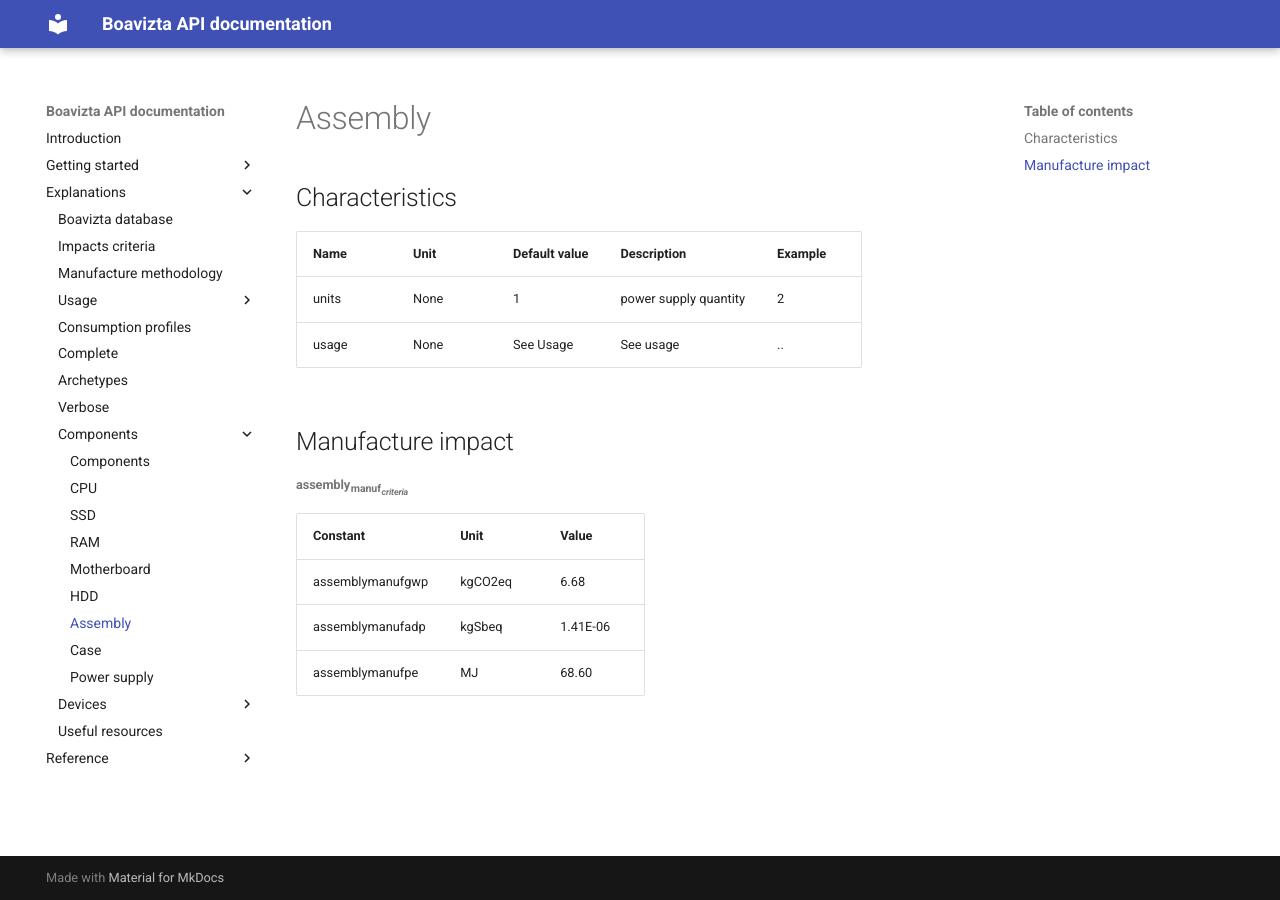
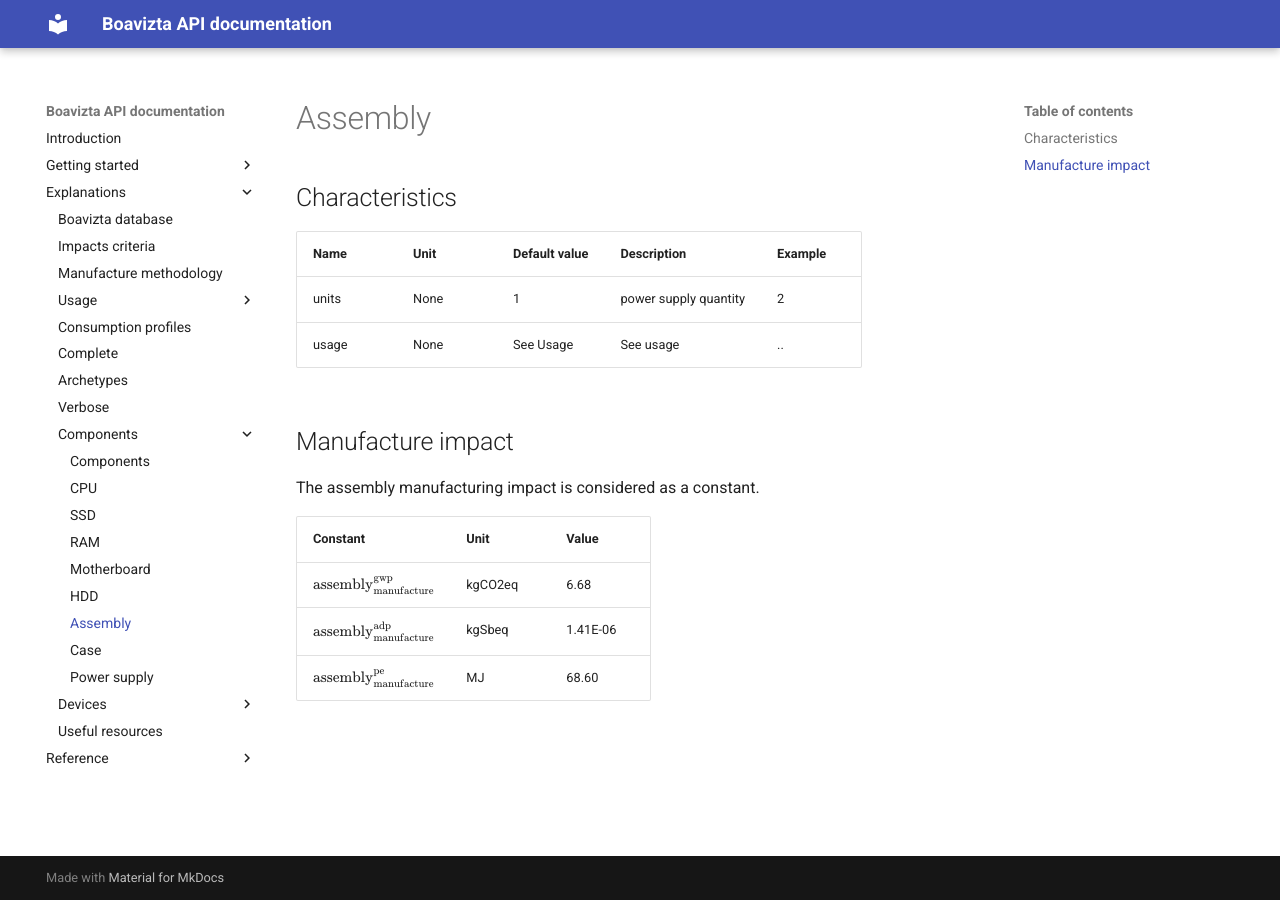
Before and after one commit to Boavizta/boaviztapi, an MkDocs documentation site: the page built from docs/docs/Explanations/components/assembly.md, in a window 1280 px wide. Built offline with MkDocs 1.6.1 and Material for MkDocs 9.7.7, drawn with Linux system fonts in a browser that asks for light colours.

Commit message:
docs: update assembly math notations

```diff
--- a/docs/docs/Explanations/components/assembly.md
+++ b/docs/docs/Explanations/components/assembly.md
@@ -9,10 +9,10 @@
 
 ## Manufacture impact
 
-<h6>assembly<sub>manuf<sub><em>criteria</em></sub></sub></h6>
+The assembly manufacturing impact is considered as a constant.
 
-| Constant         | Unit    | Value    |
-|------------------|---------|----------|
-| assemblymanufgwp | kgCO2eq | 6.68     |
-| assemblymanufadp | kgSbeq  | 1.41E-06 |
-| assemblymanufpe  | MJ      | 68.60    |
+| Constant                                            | Unit    | Value    |
+|-----------------------------------------------------|---------|----------|
+| $\text{assembly}_{\text{manufacture}}^{\text{gwp}}$ | kgCO2eq | 6.68     |
+| $\text{assembly}_{\text{manufacture}}^{\text{adp}}$ | kgSbeq  | 1.41E-06 |
+| $\text{assembly}_{\text{manufacture}}^{\text{pe}}$  | MJ      | 68.60    |
```
